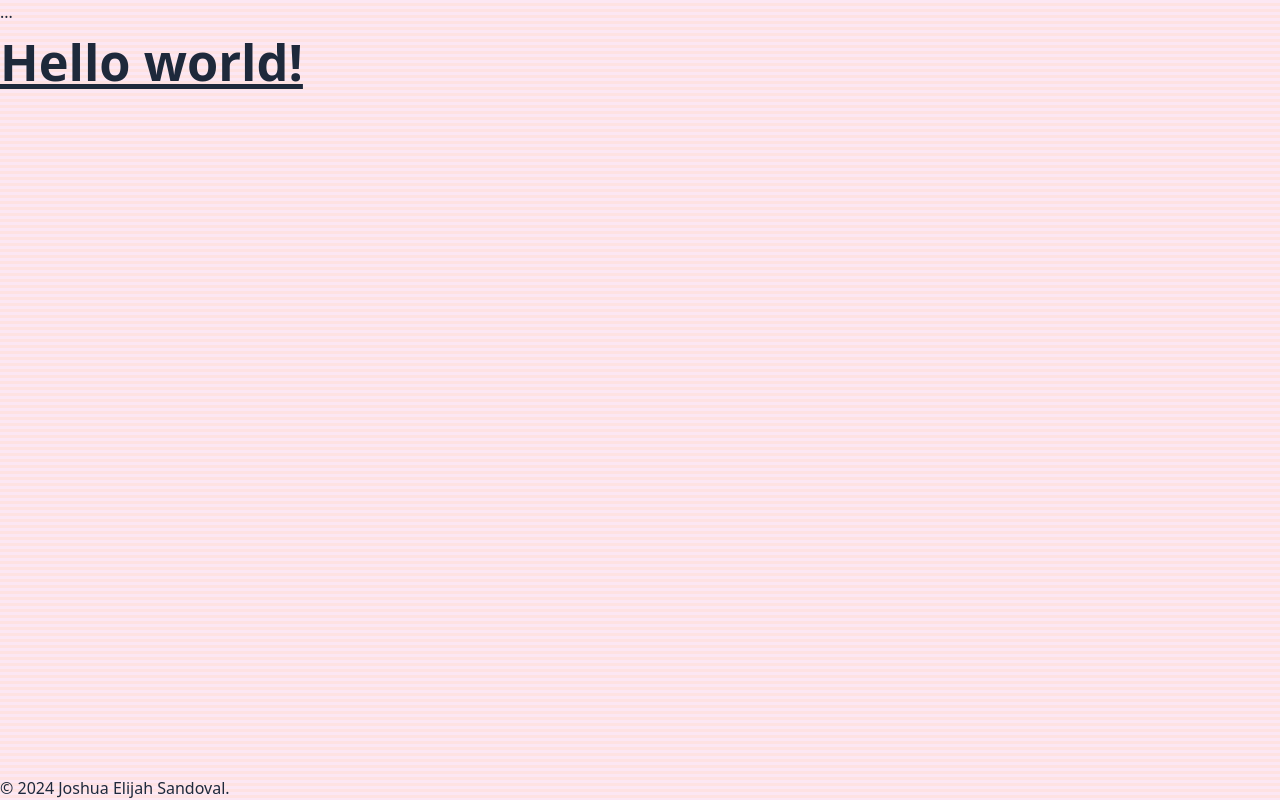
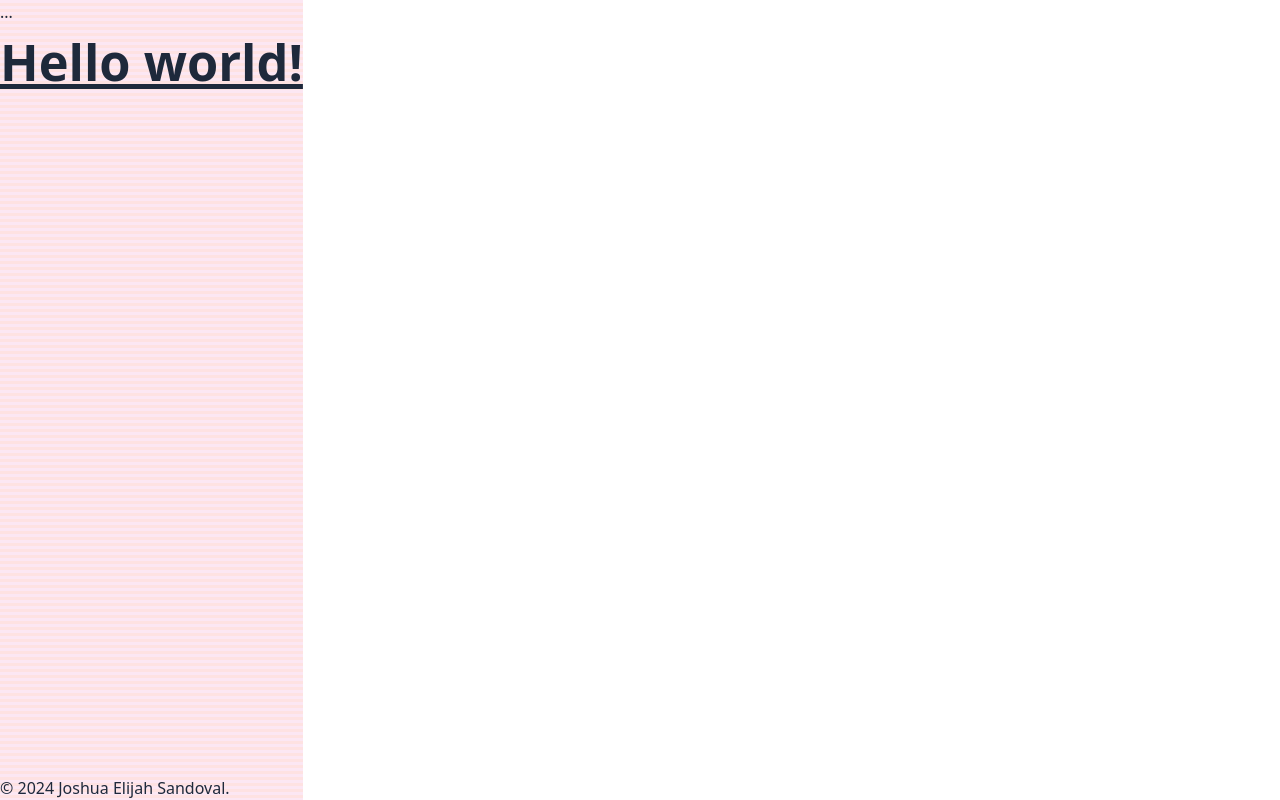
Before and after one commit to JoshuaSand0val/joshuasand0val.github.io, a React (Vite) app: page / in a window 1280 px wide. Built offline with nearby package versions, Linux system fonts and the light colour scheme; a web font is replaced by a local one; what fluid-tailwind would draw is missing.

Commit message:
Fixed layout scrolling height.

```diff
--- a/src/components/Layout.tsx
+++ b/src/components/Layout.tsx
@@ -12,8 +12,9 @@ interface props {
 export default function Layout({ children }: props) {
 	return <>
 		<article className="
-				absolute inset-0
+				absolute
 				flex flex-col
+				min-h-full
 				bg-[length:100%_6px] dark:bg-cover
 				bg-repeat dark:bg-no-repeat
 				bg-gradient-to-b from-pink-100 from-50% to-red-100 to-50%
```
